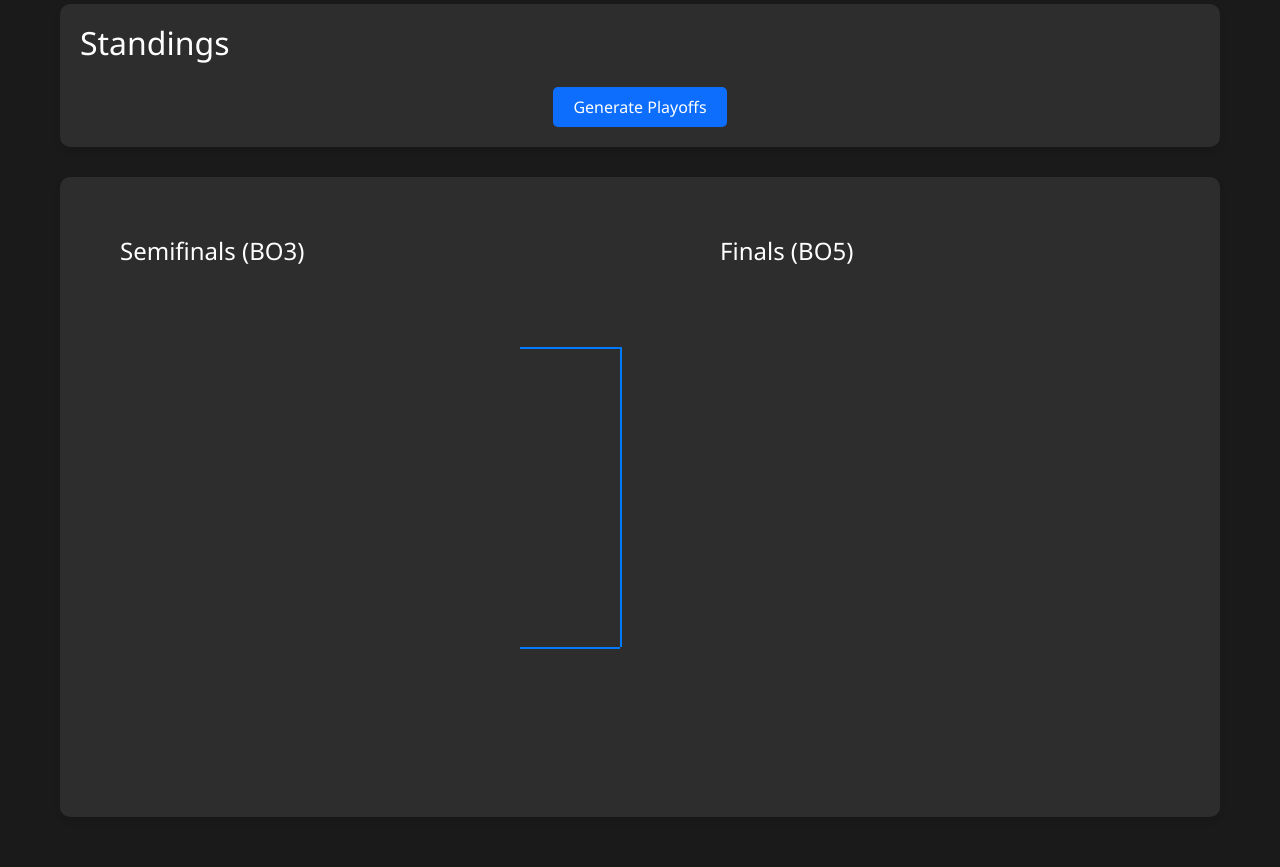
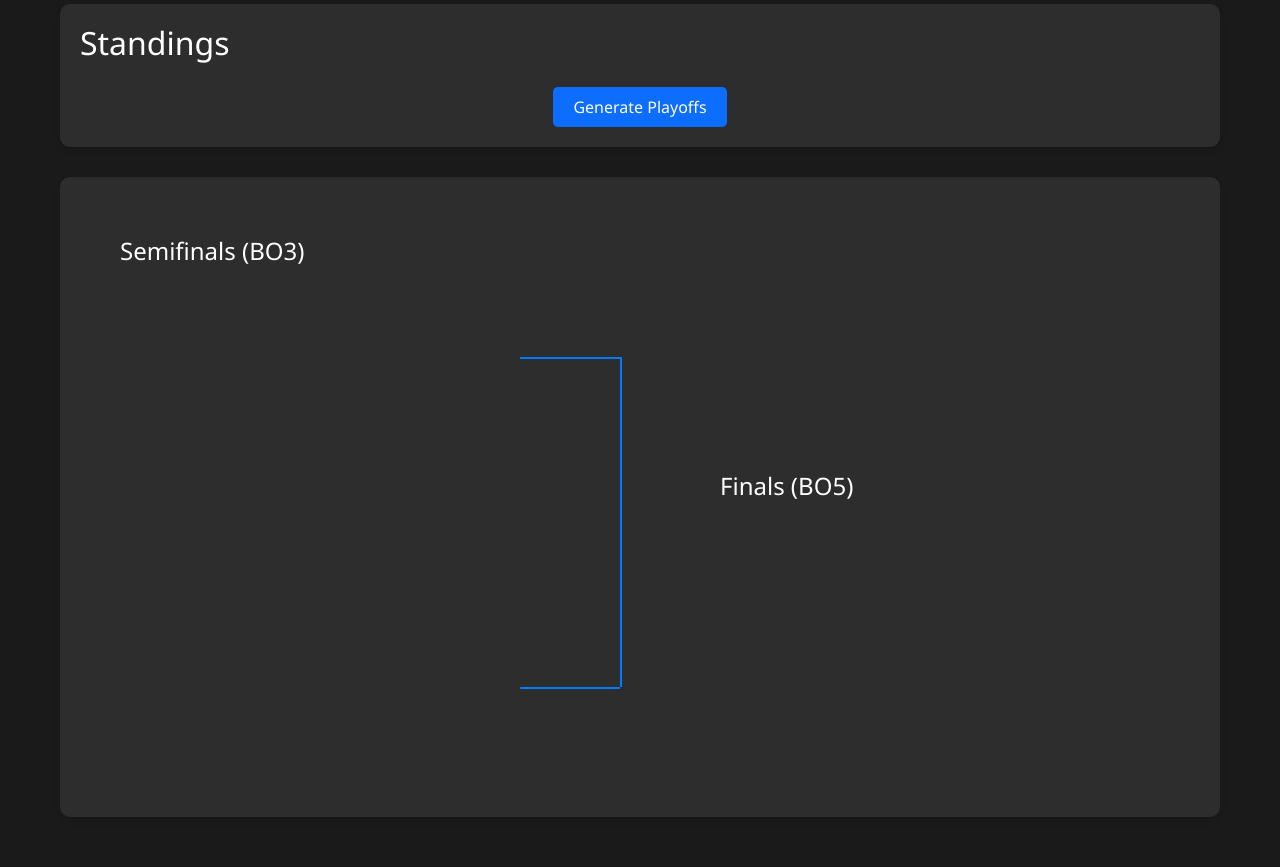
Before and after one commit to yskhs07/cs2-seeding, a Flask app: page / in a window 1280 px wide. Shown: the part 714-1581 px from the top of the page. Run offline with Flask 3, Linux system fonts and the light colour scheme; data that the repository does not hold is empty.

Commit message:
fixed bracket

```diff
--- a/templates/index.html
+++ b/templates/index.html
@@ -133,7 +133,9 @@
         }
 
         .bracket-round.finals {
-            margin-left: 200px; /* Space for the connecting lines */
+            margin-left: 200px;
+            margin-top: -10;
+            align-self: center;
         }
 
         .bracket-match {
@@ -194,8 +196,8 @@
         /* Bracket Lines */
         .connecting-lines {
             position: absolute;
-            left: 440px; /* Adjust based on semifinals width */
-            top: 0;
+            left: 440px;
+            top: 50px;
             bottom: 0;
             width: 200px;
         }
@@ -203,8 +205,8 @@
         .vertical-line {
             position: absolute;
             left: 50%;
-            top: 25%;
-            height: 50%;
+            top: 20%;
+            height: 60%;
             width: 2px;
             background: #007bff;
         }
@@ -217,11 +219,11 @@
         }
 
         .horizontal-line.top {
-            top: 25%;
+            top: 20%;
         }
 
         .horizontal-line.bottom {
-            top: 75%;
+            top: 80%;
         }
 
         h4 {
```
